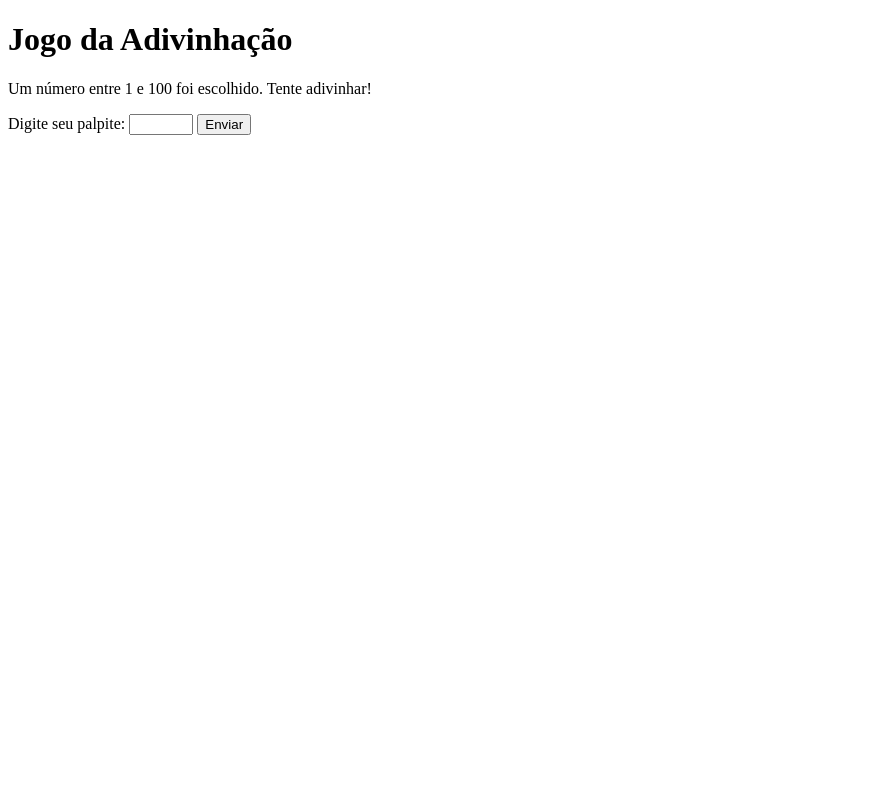
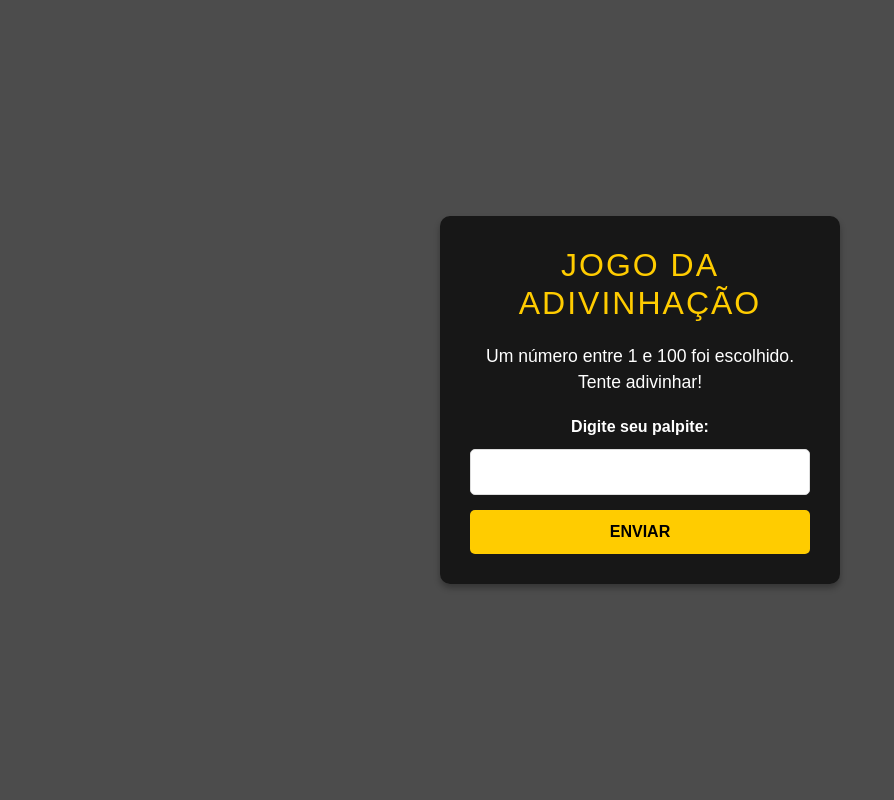
Before and after one commit to ardsc1/DesafiosPHP, a PHP site: page / in a window 1280 px wide. Shown: the whole page, without its empty margins (0-894 px from the left). Run offline with PHP 8.4, Linux system fonts and the light colour scheme.

Commit message:
feat: adicionado css

```diff
--- a/adivinhação/index.php
+++ b/adivinhação/index.php
@@ -1,32 +1,121 @@
-<!DOCTYPE html>
-<html lang="pt-br">
+<!doctype html>
+<html lang="en">
     <head>
-    <meta charset="UTF-8">
-    <meta name="viewport" content="width=device-width, initial-scale=1.0">
-    <title>Jogo da Adivinhação</title>
-    <link rel="stylesheet" href="style.css">
+        <title>Title</title>
+        <!-- Required meta tags -->
+        <meta charset="utf-8" />
+        <meta
+            name="viewport"
+            content="width=device-width, initial-scale=1, shrink-to-fit=no"
+        />
+        <link
+            href="https://cdn.jsdelivr.net/npm/bootstrap@5.3.2/dist/css/bootstrap.min.css"
+            rel="stylesheet"
+            integrity="sha384-T3c6CoIi6uLrA9TneNEoa7RxnatzjcDSCmG1MXxSR1GAsXEV/Dwwykc2MPK8M2HN"
+            crossorigin="anonymous"
+        />
+
+    <style>
+      body {
+        background: rgba(0, 0, 0, 0.7);
+        font-family: Arial, sans-serif;
+        color: #fff;
+        display: flex;
+        justify-content: center;
+        align-items: center;
+        height: 100vh;
+        margin: 0;
+    }
+
+    main {
+        background-color: rgba(0, 0, 0, 0.7);
+        border-radius: 10px;
+        padding: 30px;
+        max-width: 400px;
+        text-align: center;
+        box-shadow: 0 4px 6px rgba(0, 0, 0, 0.3);
+    }
+
+    h1 {
+        font-size: 2rem;
+        margin-bottom: 20px;
+        text-transform: uppercase;
+        letter-spacing: 2px;
+        color: #ffcc00;
+    }
+
+    p {
+        margin: 15px 0;
+        font-size: 1.1rem;
+    }
+
+    form {
+        margin-top: 20px;
+    }
+
+    label {
+        font-weight: bold;
+        margin-bottom: 10px;
+        display: block;
+    }
+
+    input[type="number"] {
+        width: 100%;
+        padding: 10px;
+        margin-bottom: 15px;
+        border-radius: 5px;
+        border: 1px solid #ddd;
+        font-size: 1rem;
+    }
+
+    button {
+        background-color: #ffcc00;
+        color: #000;
+        border: none;
+        padding: 10px 20px;
+        font-size: 1rem;
+        font-weight: bold;
+        text-transform: uppercase;
+        border-radius: 5px;
+        cursor: pointer;
+        transition: background-color 0.3s ease;
+        width: 100%;
+    }
+
+    button:hover {
+        background-color: #e6b800;
+    }
+
+    a {
+        color: #00f2fe;
+        text-decoration: none;
+        font-weight: bold;
+    }
+
+    a:hover {
+        text-decoration: underline;
+    }
+
+    </style>
     </head>
-<body>
+
+    <body class="">
+    <main>
     <h1>Jogo da Adivinhação</h1>
         <?php
         session_start();
-
         if (!isset($_SESSION['numero_aleatorio'])) {
             $_SESSION['numero_aleatorio'] = rand(1, 100);
             $_SESSION['tentativas'] = 0;
             echo "<p>Um número entre 1 e 100 foi escolhido. Tente adivinhar!</p>";
         }
-
-
         if ($_SERVER['REQUEST_METHOD'] === 'POST') {
             $palpite = filter_input(INPUT_POST, 'palpite', FILTER_VALIDATE_INT);
-
             if ($palpite === false || $palpite < 1 || $palpite > 100) {
                 echo "<p>Por favor, insira um número válido entre 1 e 100.</p>";
             } else {
                 $_SESSION['tentativas']++;
                 $numero_aleatorio = $_SESSION['numero_aleatorio'];
-
                 if ($palpite < $numero_aleatorio) {
                     echo "<p>O número correto é maior que $palpite.</p>";
                 } elseif ($palpite > $numero_aleatorio) {
@@ -39,14 +128,25 @@
                 }
             }
         }
+        ?>
 
-
-    ?>
 
     <form method="POST" action="">
         <label for="palpite">Digite seu palpite:</label>
         <input type="number" id="palpite" name="palpite" min="1" max="100" required>
         <button type="submit">Enviar</button>
     </form>
+    </main>
+        <script
+            src="https://cdn.jsdelivr.net/npm/@popperjs/core@2.11.8/dist/umd/popper.min.js"
+            integrity="sha384-I7E8VVD/ismYTF4hNIPjVp/Zjvgyol6VFvRkX/vR+Vc4jQkC+hVqc2pM8ODewa9r"
+            crossorigin="anonymous"
+        ></script>
+
+        <script
+            src="https://cdn.jsdelivr.net/npm/bootstrap@5.3.2/dist/js/bootstrap.min.js"
+            integrity="sha384-BBtl+eGJRgqQAUMxJ7pMwbEyER4l1g+O15P+16Ep7Q9Q+zqX6gSbd85u4mG4QzX+"
+            crossorigin="anonymous"
+        ></script>
     </body>
 </html>
```
Also changed, not shown: compras/index.php (added). Lines whose indentation alone changed are shown as unchanged.
